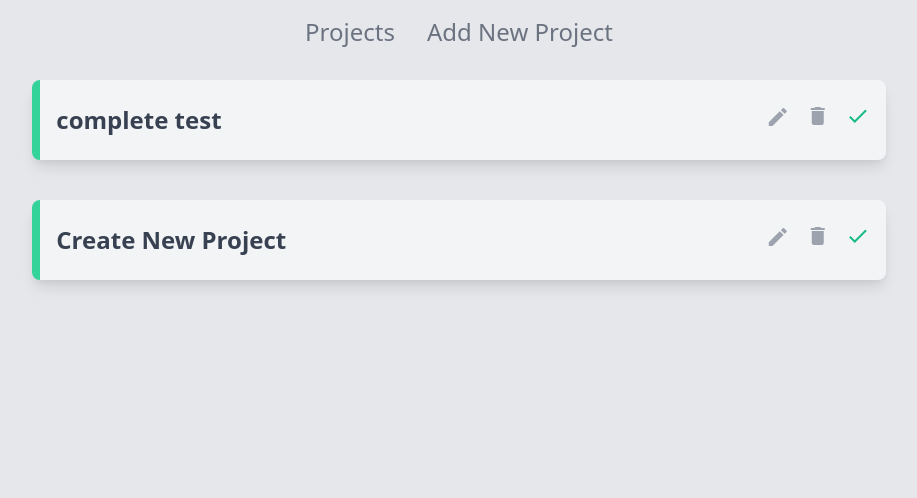
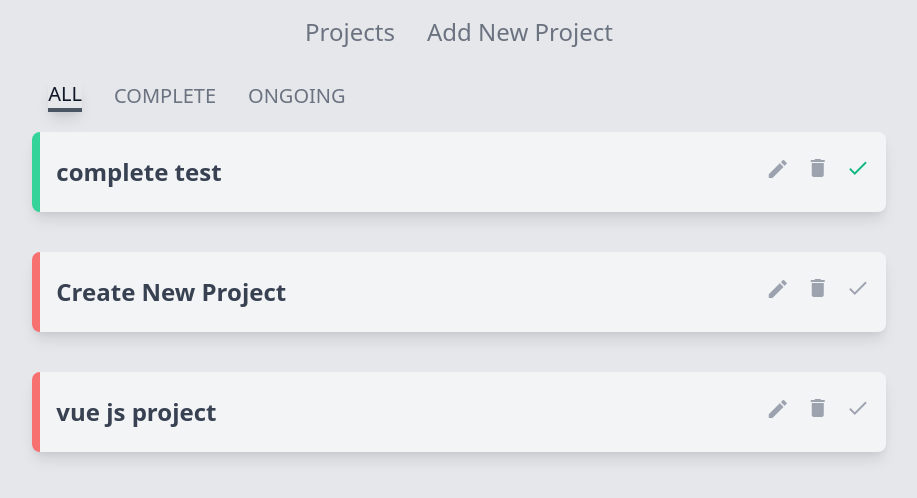
Before and after one commit to BUddha10/project-planner, a Vue app: page / in a window 1280 px wide. Shown: the top 498 px of the page, without its empty margins (181-1098 px from the left). Built offline with nearby package versions, Linux system fonts and the light colour scheme; data requests are answered from the project's data file.

Commit message:
feat: add filter navbar

```diff
--- a/data/db.json
+++ b/data/db.json
@@ -9,8 +9,14 @@
     {
       "title": "Create New Project",
       "details": "Create new project for the portfolio and upwork profile",
-      "complete": true,
+      "complete": false,
       "id": 4
+    },
+    {
+      "title": "vue js project",
+      "details": "create vue js project to place or put into my upwork account ",
+      "complete": false,
+      "id": 5
     }
   ]
 }
--- /dev/null
+++ b/src/components/FilterNav.vue
@@ -0,0 +1,51 @@
+<template>
+  <div class="mb-5 text-xl font-bold text-gray-500 ml-4 flex space-x-8">
+    <button
+      type="button"
+      :class="{
+        ' text-gray-900 border-b-4 border-gray-600 shadow-lg':
+          current === 'all',
+      }"
+      @click="filterProduct('all')"
+    >
+      ALL
+    </button>
+    <button
+      type="button"
+      :class="{
+        ' text-gray-900 border-b-4 border-green-400 shadow-lg':
+          current === 'complete',
+      }"
+      @click="filterProduct('complete')"
+    >
+      COMPLETE
+    </button>
+    <button
+      type="button"
+      :class="{
+        ' text-gray-900 border-b-4 border-red-400 shadow-lg':
+          current === 'ongoing',
+      }"
+      @click="filterProduct('ongoing')"
+    >
+      ONGOING
+    </button>
+  </div>
+</template>
+
+<script>
+export default {
+  props: ["current"],
+  methods: {
+    filterProduct(by) {
+      this.$emit("changeFilter", by);
+    },
+  },
+};
+</script>
+
+<style lang="scss" scoped>
+// .active {
+//   border-bottom: 5px solid green;
+// }
+</style>
--- a/src/views/Home.vue
+++ b/src/views/Home.vue
@@ -1,4 +1,5 @@
 <template>
+  <FilterNav @changeFilter="current = $event" :current="current"/>
   <div v-if="projects.length">
     <div v-for="project in projects" :key="project.id">
       <Project
@@ -12,14 +13,17 @@
 
 <script>
 import Project from "../components/Project.vue";
+import FilterNav from "../components/FilterNav.vue";
 export default {
   name: "home",
   components: {
     Project,
+    FilterNav,
   },
   data() {
     return {
       projects: [],
+      current: "all",
     };
   },
   mounted() {
```
